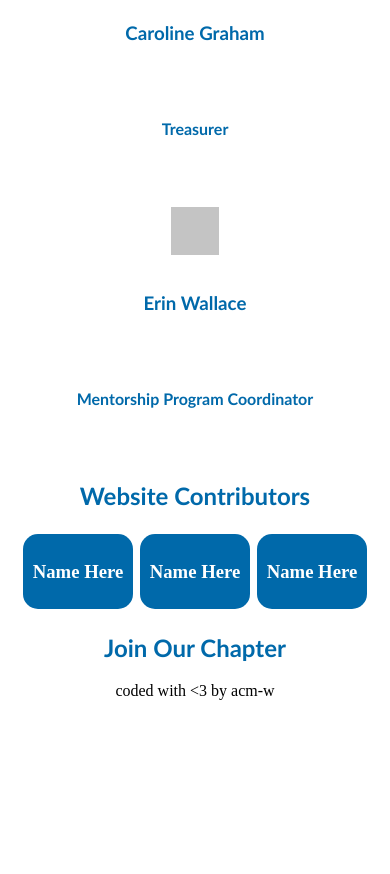
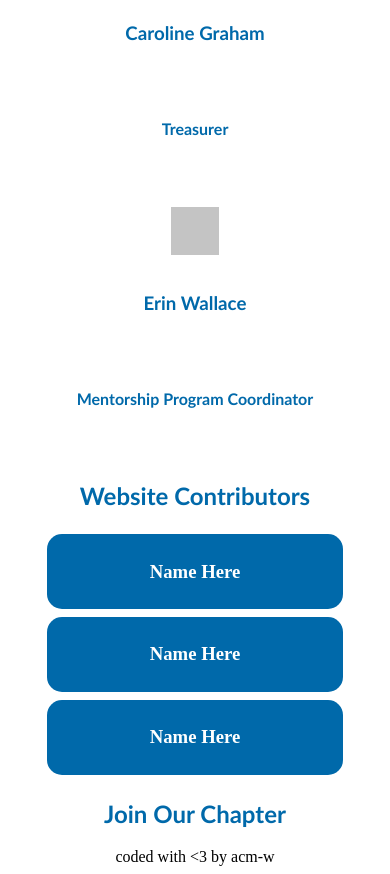
Before and after one commit to acmwud/acmwud.github.io, a plain HTML site: page index.html in a window 390 px wide. Shown: the part 2132-3006 px from the top of the page. Before the commit the page ends 2840 px from the top, so only its background shows below. Drawn offline with Linux system fonts and the light colour scheme.

Commit message:
added column stacked contributors for mobile

```diff
--- a/styles/stylesheet.css
+++ b/styles/stylesheet.css
@@ -39,7 +39,7 @@ button {
   font-family: "Trebuchet MS", "Helvetica", sans-serif;
   font-weight: bold;
   font-size: 1.1em;
-  flex-direction:column
+  flex-direction:column;
 }
 
 p {
@@ -125,11 +125,11 @@ p {
     text-align: center;
     width: auto;
   }
-
-  #exec-board {
+  #exec-board{
     flex-flow: column wrap;
   }
 }
+
 /* formatting for small window size or mobile applications */
 @media only screen and (max-width: 480px){
   button{
@@ -137,14 +137,19 @@ p {
     flex-grow: 1;
     width: auto;
   }
-
   .our-projects{
     flex-direction: column;
   }
-
-  #exec-board {
+  #exec-board{
     flex-wrap: wrap;
     width: auto;
     flex-direction: column;
   }
+  #programmer-buttons{
+    flex-direction: column;
+    flex-wrap: wrap;
+  }
+  #programmer{
+    width:75%;
+  }
 }
```
